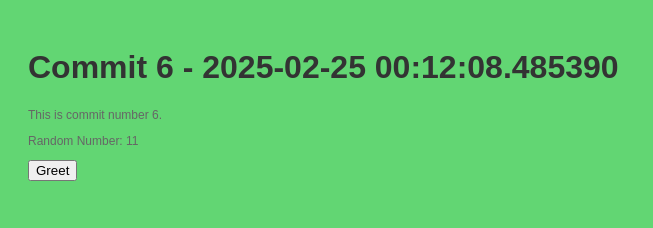
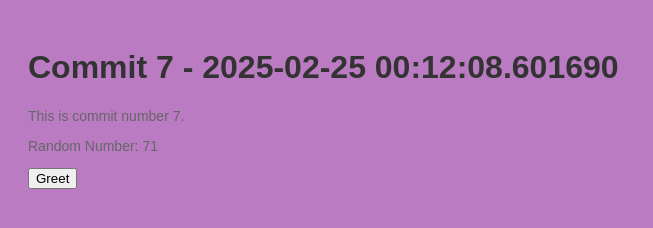
Before and after one commit to polishflits/autogen-repo-20250225001205, a plain HTML site: page index.html in a window 1280 px wide. Shown: the whole page, without its empty margins (0-653 px from the left). Drawn offline with Linux system fonts and the light colour scheme.

Commit message:
📝 Auto commit 7 with HTML, CSS, and JS

```diff
--- a/index.html
+++ b/index.html
@@ -2,13 +2,13 @@
     <!DOCTYPE html>
     <html>
     <head>
-        <title>Commit 6 - 2025-02-25 00:12:08.485390</title>
+        <title>Commit 7 - 2025-02-25 00:12:08.601690</title>
         <link rel="stylesheet" href="style.css">
     </head>
     <body>
-        <h1>Commit 6 - 2025-02-25 00:12:08.485390</h1>
-        <p>This is commit number 6.</p>
-        <p>Random Number: 11</p>
+        <h1>Commit 7 - 2025-02-25 00:12:08.601690</h1>
+        <p>This is commit number 7.</p>
+        <p>Random Number: 71</p>
         <button onclick="greet()">Greet</button>
         <script src="script.js"></script>
     </body>
--- a/script.js
+++ b/script.js
@@ -2,4 +2,4 @@
     function greet() {
         alert('Hello from commit ' + commitNumber + '!');
     }
-    var commitNumber = 6;
+    var commitNumber = 7;
--- a/style.css
+++ b/style.css
@@ -1,7 +1,7 @@
 
     body {
         font-family: Arial, sans-serif;
-        background-color: #62d673;
+        background-color: #ba7bc3;
         padding: 20px;
     }
     h1 {
@@ -9,5 +9,5 @@
     }
     p {
         color: #666;
-        font-size: 12px;
+        font-size: 14px;
     }
```
